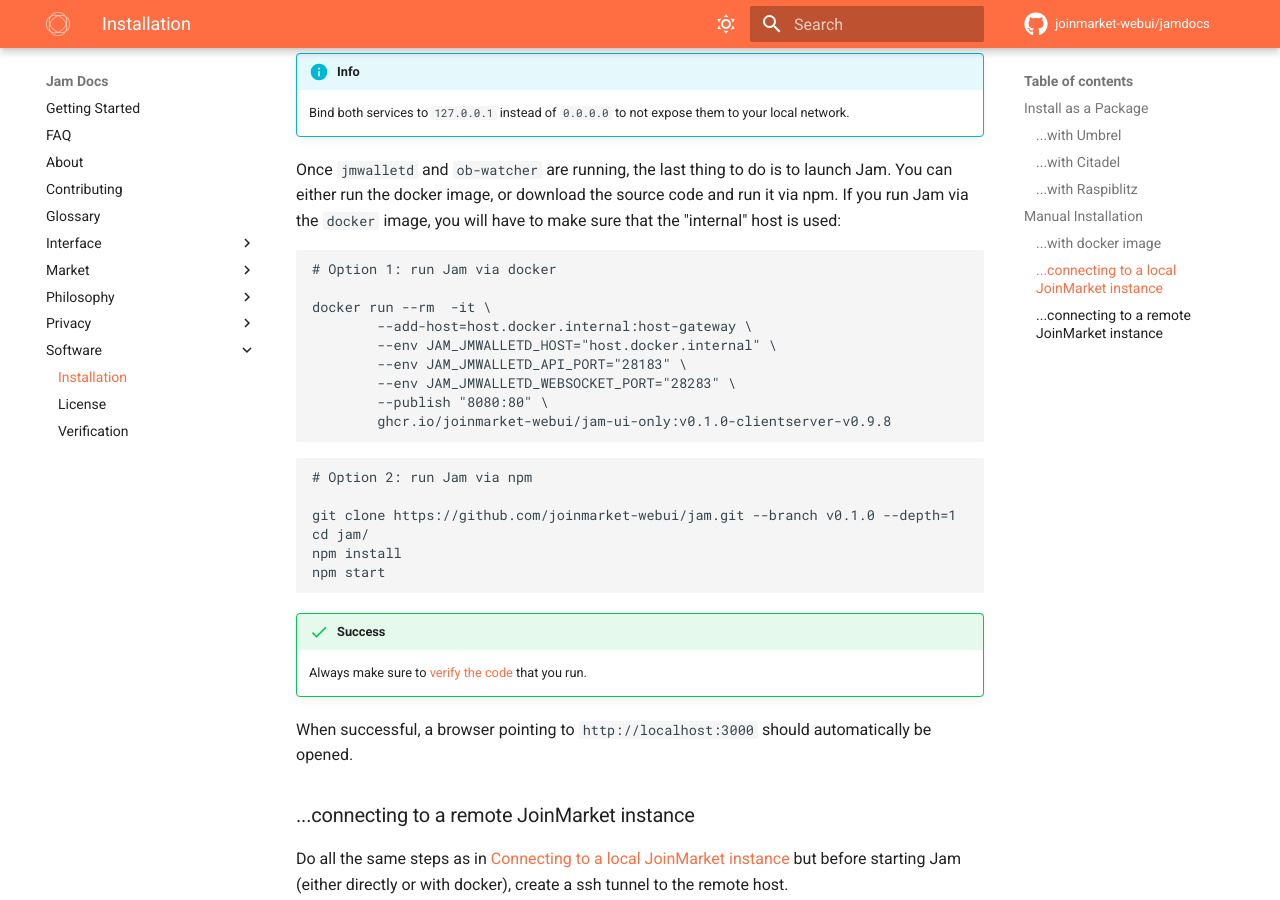
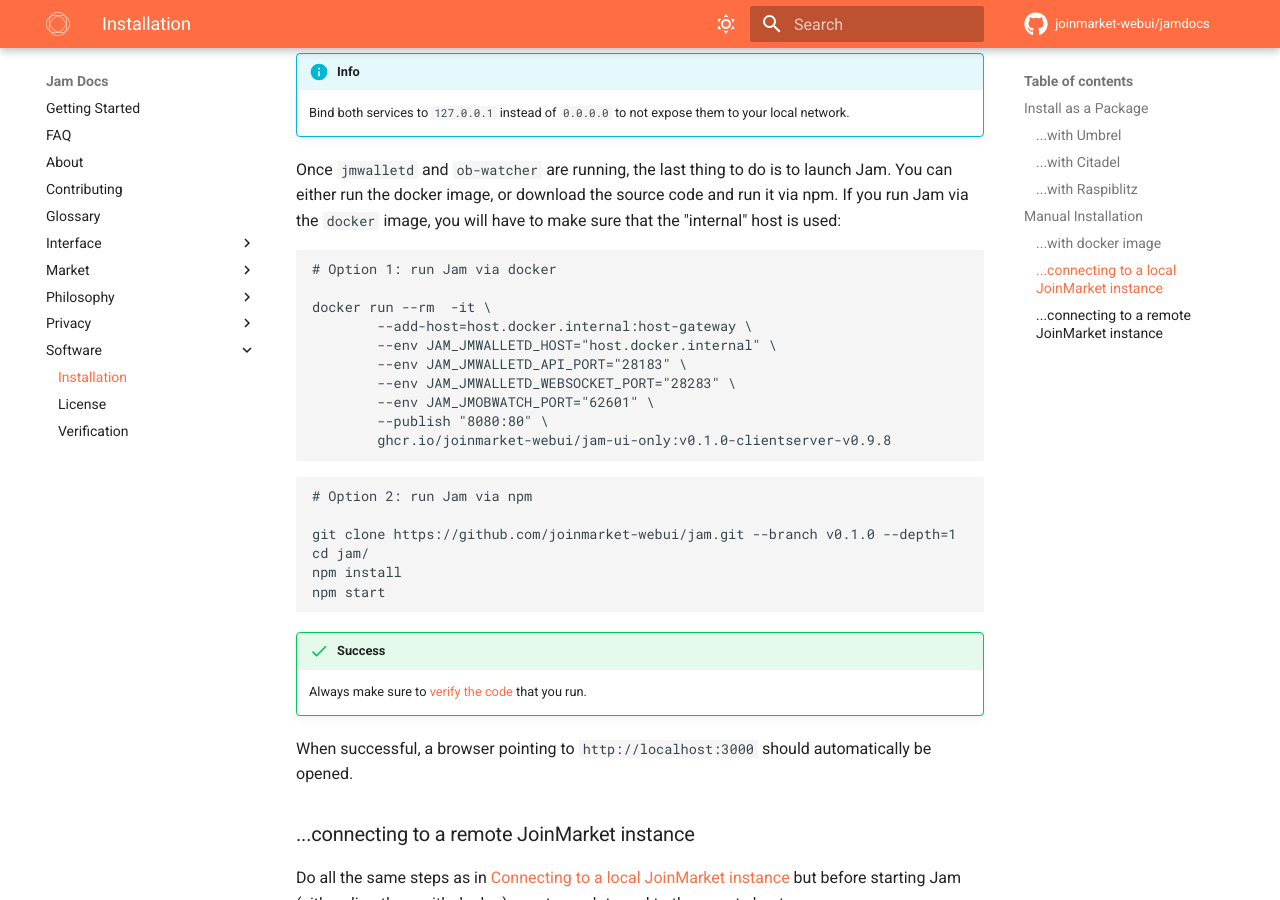
Before and after one commit to joinmarket-webui/jamdocs, an MkDocs documentation site: the page built from docs/software/installation.md, in a window 1280 px wide and 900 px high, scrolled down 3493 px. Built offline with MkDocs 1.6.1 and Material for MkDocs 9.7.7, drawn with Linux system fonts in a browser that asks for light colours; nearby versions of some CDN libraries; comment, search, counter and statistics services are not loaded.

Commit message:
docs(install): add env var JAM_JMOBWATCH_PORT

````diff
--- a/docs/software/installation.md
+++ b/docs/software/installation.md
@@ -180,6 +180,7 @@
         --env JAM_JMWALLETD_HOST="host.docker.internal" \
         --env JAM_JMWALLETD_API_PORT="28183" \
         --env JAM_JMWALLETD_WEBSOCKET_PORT="28283" \
+        --env JAM_JMOBWATCH_PORT="62601" \
         --publish "8080:80" \
         ghcr.io/joinmarket-webui/jam-ui-only:v0.1.0-clientserver-v0.9.8
 ```
````
